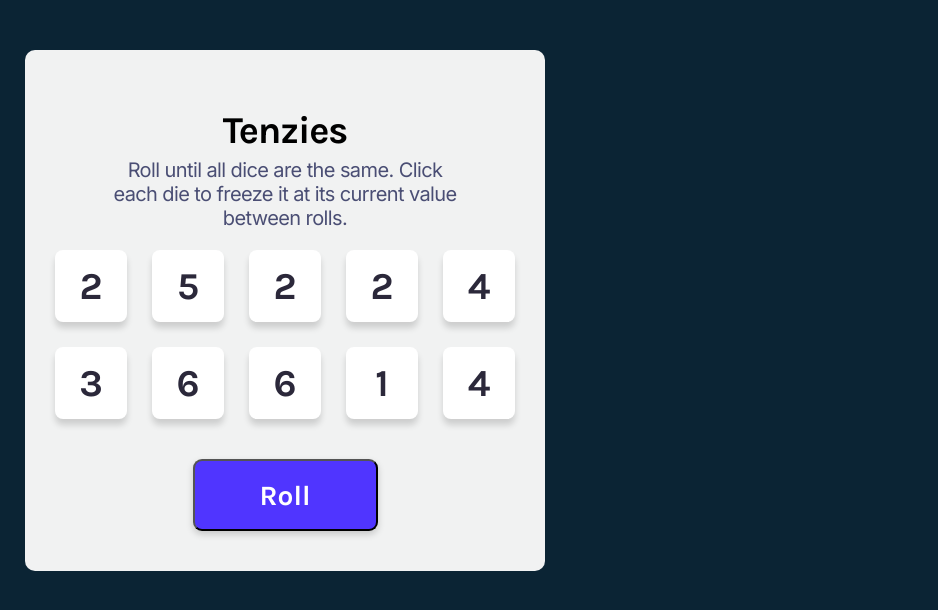
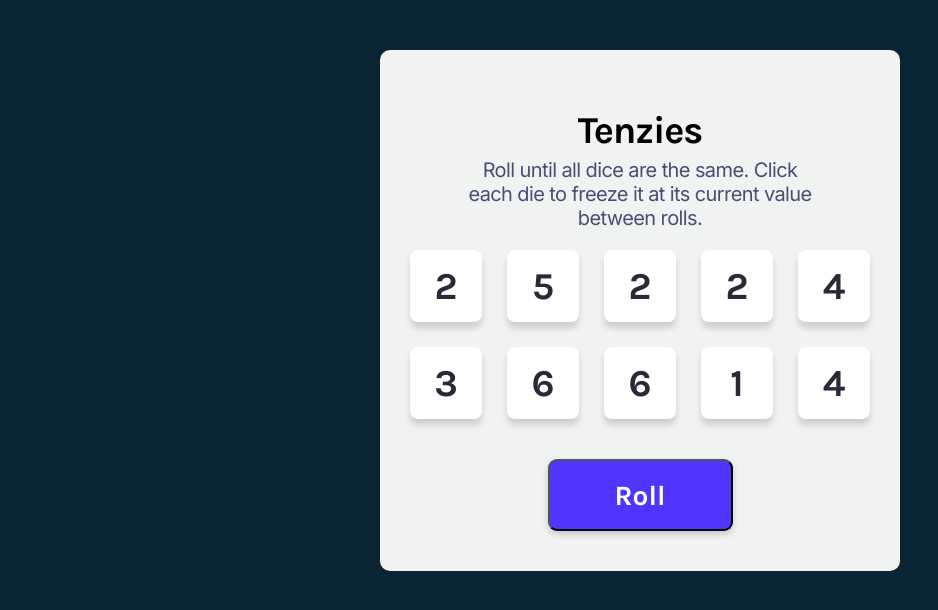
Before and after one commit to PedroMarMol/tenzies_project, a React (Vite) app: page / in a window 1280 px wide. Shown: the top 610 px of the page, without its empty margins (0-938 px from the left). Built offline with nearby package versions, Linux system fonts and the light colour scheme.

Commit message:
confetti effect and new game / roll button

```diff
--- a/src/App.css
+++ b/src/App.css
@@ -10,6 +10,8 @@ body {
   font-family: 'Karla';
   margin: 0;
   background-color: #0B2434;
+  display: flex;
+  justify-content: center;
 }
 
 .main--app {
--- a/src/App.jsx
+++ b/src/App.jsx
@@ -2,6 +2,7 @@ import React, { useEffect, useState } from 'react';
 import './App.css'
 import Die from './components/Die'
 import { nanoid } from 'nanoid'
+import Confetti from 'react-confetti';
 
 export default function App() {
     const [arrayOfNumbers, setArrayOfNumbers] = useState(allNewDice())
@@ -58,6 +59,7 @@ export default function App() {
 
     return (
         <main className="main--app">
+            {tenzies && <Confetti />}
             <p className="main--header">
                 Tenzies
             </p>
@@ -70,7 +72,8 @@ export default function App() {
             <button
                 className="roll--dice"
                 onClick={roll}
-                >Roll
+            >
+                {tenzies ? "New Game" : "Roll"}
             </button>
         </main>
     )
```
